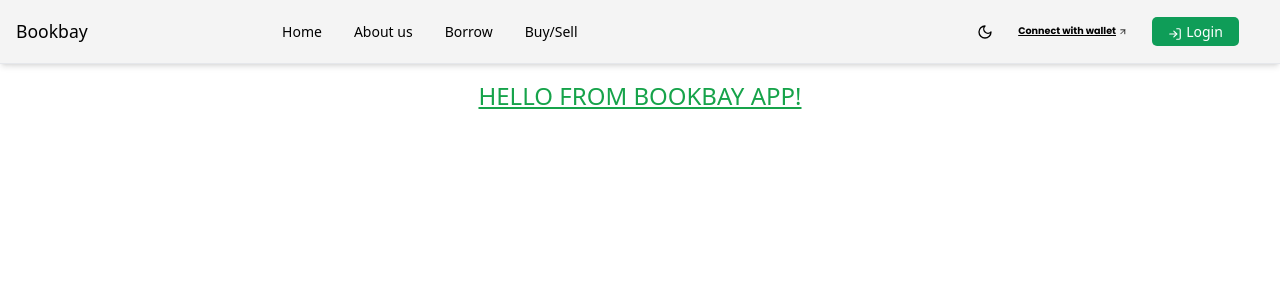
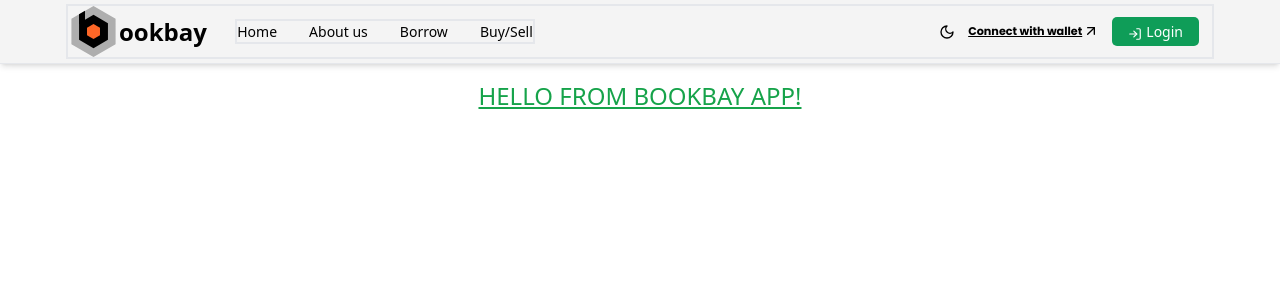
Before and after one commit to smartrogo/Bookbay, a React (Vite) app: page / in a window 1280 px wide. Shown: the top 300 px of the page. Built offline with nearby package versions, Linux system fonts and the light colour scheme; a web font is replaced by a local one.

Commit message:
setting project environment

```diff
--- a/src/App.css
+++ b/src/App.css
@@ -12,14 +12,12 @@
     font-family:'Roboto', sans-serif;;
   }
 
+  .wrapper {
+    width: 92%;
+  }
+
  /* Header2.css */
 .blur-active .content-wrapper {
   filter: blur(5px); /* Adjust the blur intensity as needed */
   pointer-events: none; /* Prevent interaction with blurred content */
 }
-
-  @media (min-width: 640px) {
-    .con {
-        width: 90%;
-    }
-}
--- a/src/components/Header.jsx
+++ b/src/components/Header.jsx
@@ -35,20 +35,42 @@ export const Header2 = () => {
         active ? "blur-active" : ""
       }`}
     >
-      <div className="container flex flex-wrap items-center justify-between mx-auto">
-        <div className="mobile-nav-container w-[35%] md:w-[45%] flex justify-between items-center">
+      <div className="wrapper border-2 flex flex-wrap items-center justify-between mx-auto">
+        <div className="mobile-nav-container w-[30%] md:w-[45%] flex justify-between items-center">
           <div className="mobile-menu-icon md:hidden" onClick={handleNavbar}>
             <RiMenu3Line className=" text-[#000000] text-[1.5rem] menu-icon-svg md:hidden md:absolute" />
           </div>
           <a
             href="/"
-            className="site-title text-[1.1rem] md:ml-0 text-[#000000] font- leading-normal"
+            className="site-title flex items-center text-[1.1rem] md:ml-0 text-[#000000] font- leading-normal"
           >
-            Bookbay
+            <svg
+              xmlns="http://www.w3.org/2000/svg"
+              width="51"
+              height="51"
+              viewBox="0 0 51 51"
+              fill="none"
+            >
+              <path
+                d="M9.41635 16.2141L25.5 6.9282L41.5836 16.2141V34.7859L25.5 44.0718L9.41635 34.7859V16.2141Z"
+                stroke="#AEAEAE"
+                stroke-width="12"
+              />
+              <path
+                fill-rule="evenodd"
+                clip-rule="evenodd"
+                d="M17 4.8125L11 8.34375V18H11.0607V33.8365L25.5 42.1731L39.9393 33.8365V17.1634L25.5 8.8269L17 13.7344V4.8125ZM23.0607 24.0916L25.5 22.6833L27.9393 24.0916V26.9083L25.5 28.3167L23.0607 26.9083V24.0916Z"
+                fill="black"
+              />
+              <path
+                d="M25.5 18L31.9952 21.75V29.25L25.5 33L19.0048 29.25V21.75L25.5 18Z"
+                fill="#FD6727"
+              />
+            </svg> <span className=" md:font-bold md:text-[1.5rem]">ookbay</span>
           </a>
 
           {/* Desktop View */}
-          <ul className="hidden md:flex gap-8 leading-normal text-[0.875rem] text-[#000000]">
+          <ul className="hidden md:flex gap-8 border-2 md:mr-12 leading-normal text-[0.875rem] text-[#000000]">
             <li>
               <a href="/" className="hover:underline">
                 Home
@@ -73,16 +95,17 @@ export const Header2 = () => {
         </div>
 
         {/* Add Login Button */}
-        <div className="login-button-container  w-[60%]  md:w-[25%] flex justify-evenly items-center">
+        <div className="login-button-container w-[58%]  md:w-[25%] flex justify-evenly items-center">
           <div>
             <LuMoon className="text-[#000000]" />
           </div>
           <div className="">
             <a
               href="/contact"
-              className=" leading-normal flex font-bold text-[0.6rem] poppins underline text-[#000000]"
+              className=" leading-normal flex font-bold text-[0.7rem] poppins underline text-[#000000]"
             >
-              Connect with wallet <LuArrowUpRight className="mt-[3px] ml-[1.5px]"/>
+              Connect with wallet{" "}
+              <LuArrowUpRight className="mt-[px] text-base ml-[1px]" />
             </a>
           </div>
           <div className="">
@@ -90,7 +113,9 @@ export const Header2 = () => {
               value="Login"
               cls_name=" rounded-[6px] bg-[#0F9D58] py-[8px] md:py-[5px] text-center flex items-center px-4 "
             /> */}
-            <button className="rounded-[5px] flex items-center text-[14px] bg-[#0F9D58] px-4 text-center md:py-[4px]">{<LuLogIn className="mt-1 mr-1"/>}Login</button>
+            <button className="rounded-[5px] flex items-center text-[14px] bg-[#0F9D58] px-2 font-medium md:px-4 text-center py-1 md:py-[4px]">
+              {<LuLogIn className="mt-1 mr-1 font-black text-[14px]" />}Login
+            </button>
           </div>
         </div>
 
--- a/tailwind.config.js
+++ b/tailwind.config.js
@@ -1,11 +1,19 @@
-/** @type {import('tailwindcss').Config} */
-export default {
+module.exports = {
   content: [
     "./index.html",
-  "./src/**/*.{js,ts,jsx,tsx}",
-],
+    "./src/**/*.{js,ts,jsx,tsx}",
+  ],
   theme: {
     extend: {},
+    // container: {
+    //   padding: {
+    //     DEFAULT: '1rem',
+    //     sm: '2rem',
+    //     lg: '4rem',
+    //     xl: '5rem',
+    //     '2xl': '6rem'
+    //   }
+    // }
   },
-  plugins: [],
-}
+  plugins: []
+};
```
